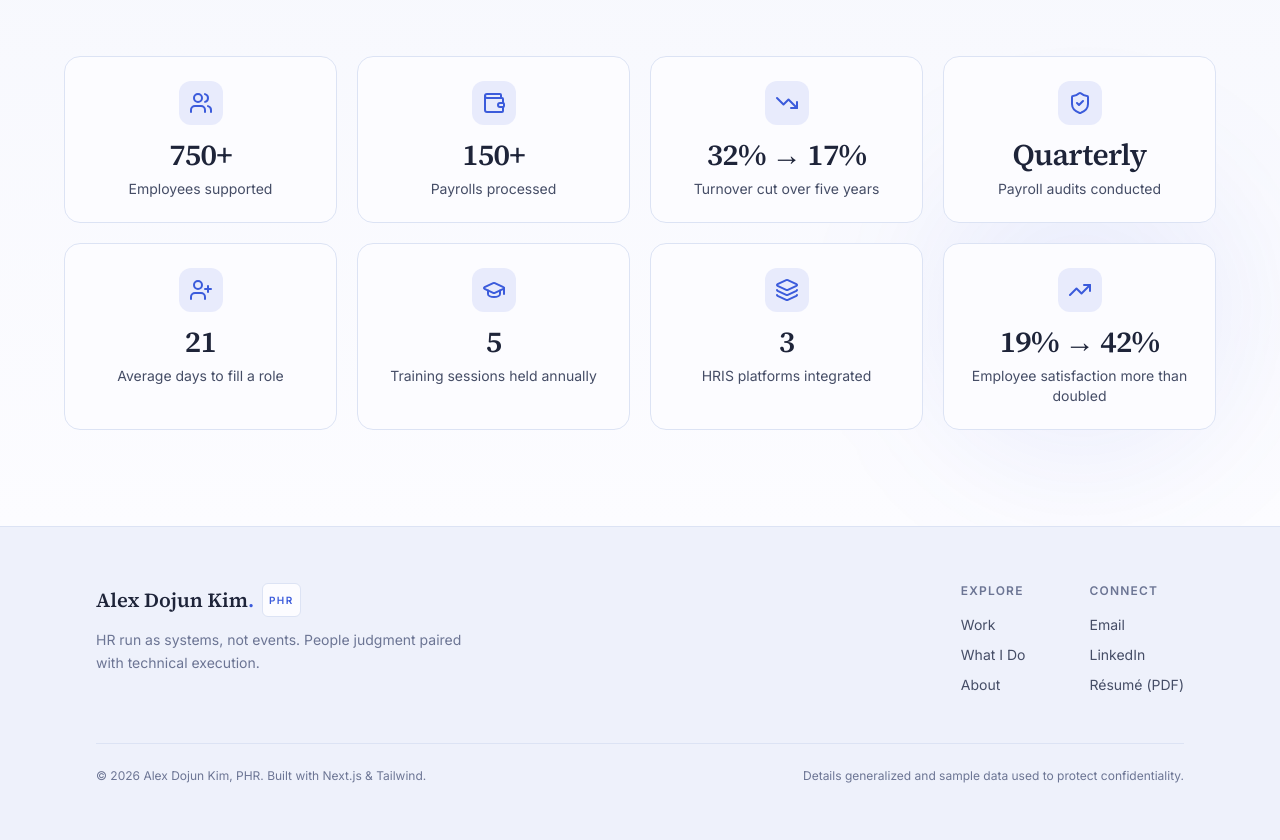
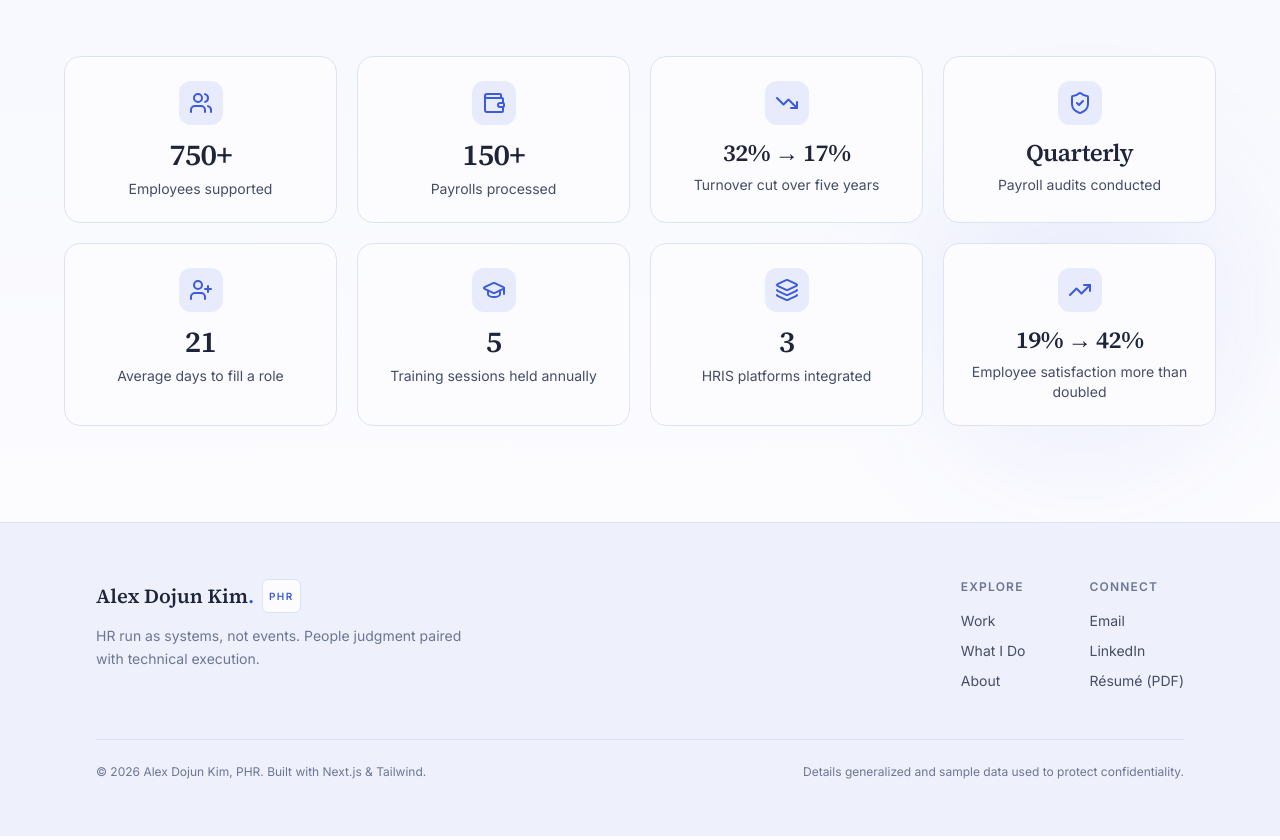
Before and after one commit to kimnmd/Port, a Next.js app: page /about/how-i-work in a window 1280 px wide. Shown: the part 1180-2020 px from the top of the page. Built offline with nearby package versions, Linux system fonts and the light colour scheme.

Commit message:
style: shrink long stat ranges so they fit on one line
Render text-type stat values (32% -> 17%, 19% -> 42%, Quarterly) a size
smaller than the short count-up numbers so the wider two-percent ranges
never overflow a tile and wrap.

```diff
--- a/src/app/about/how-i-work/page.tsx
+++ b/src/app/about/how-i-work/page.tsx
@@ -328,7 +328,11 @@ export default function HowIWorkPage() {
               <div className="mx-auto mb-3 flex h-11 w-11 items-center justify-center rounded-xl bg-accent/10 text-accent">
                 {stat.icon}
               </div>
-              <div className="whitespace-nowrap font-display text-2xl font-semibold tracking-tight text-fg sm:text-3xl">
+              <div
+                className={`whitespace-nowrap font-display font-semibold tracking-tight text-fg ${
+                  stat.text ? "text-xl sm:text-2xl" : "text-2xl sm:text-3xl"
+                }`}
+              >
                 {stat.text ? stat.text : <Counter to={stat.value ?? 0} suffix={stat.suffix} />}
               </div>
               <p className="mt-1.5 text-sm leading-snug text-fg-soft">{stat.label}</p>
```
